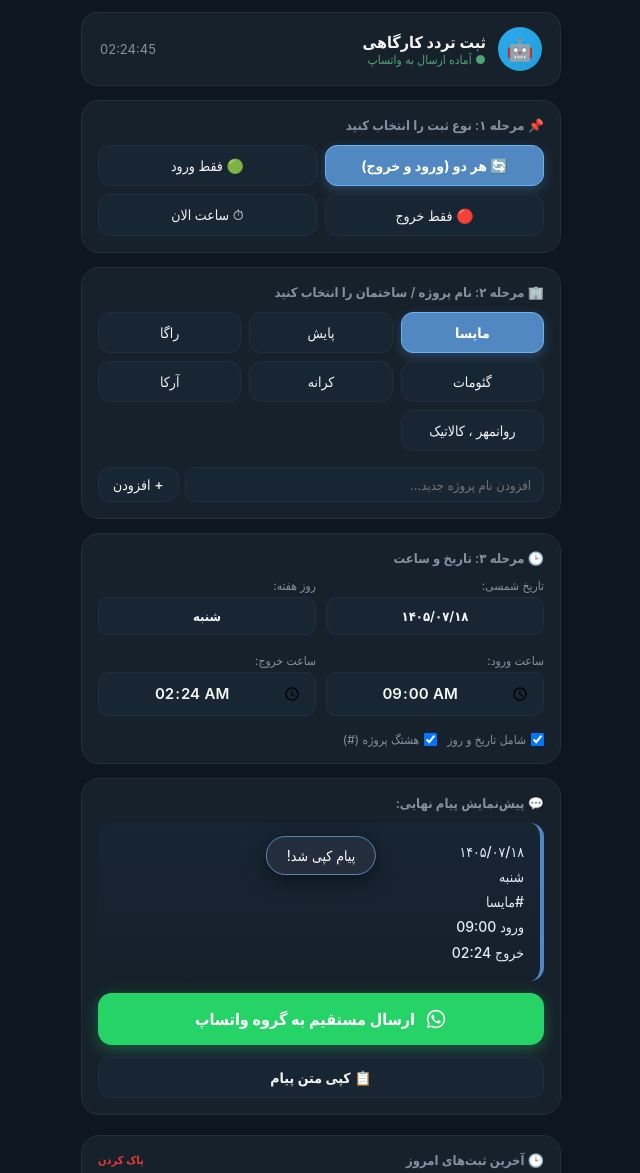
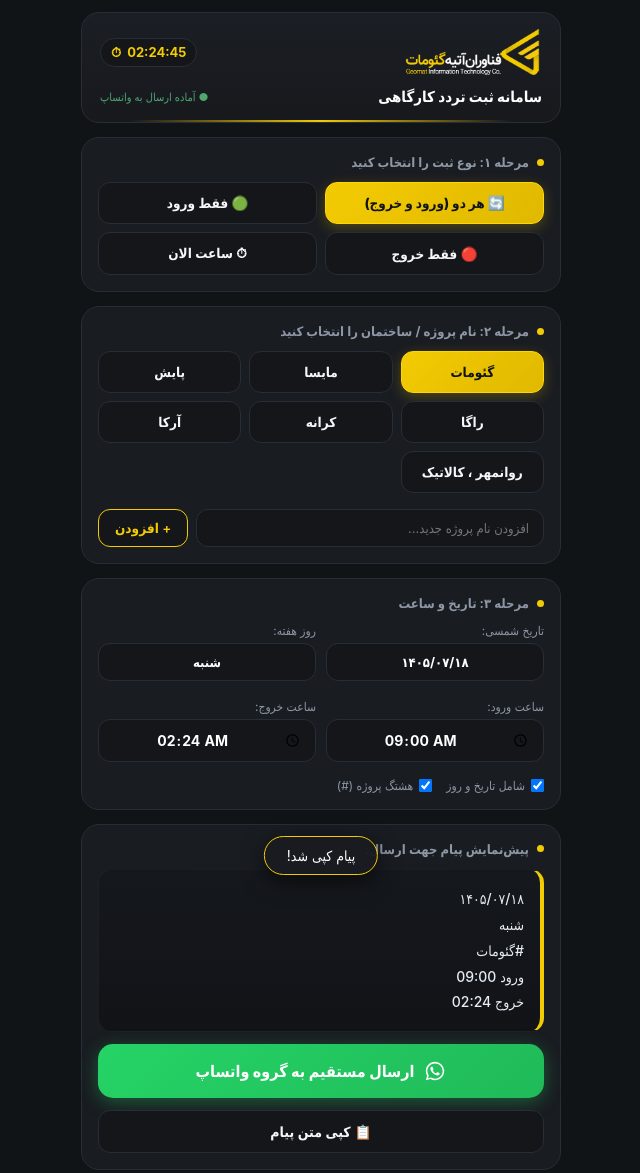
Before and after one commit to alimhbtwenty/whatsapp-attendance-bot, a plain HTML site: page index.html in a window 1280 px wide. Shown: the top 1173 px of the page, without its empty margins (319-959 px from the left). Drawn offline with Linux system fonts and the light colour scheme.

Commit message:
feat: redesign UI and app icons matching geomatco.com corporate identity

```diff
--- a/index.html
+++ b/index.html
@@ -3,31 +3,31 @@
 <head>
   <meta charset="UTF-8">
   <meta name="viewport" content="width=device-width, initial-scale=1.0, maximum-scale=1.0, user-scalable=no">
-  <title>ثبت تردد و حضور و غیاب</title>
+  <title>سامانه ثبت تردد گئومات</title>
 
-  <!-- PWA Meta Tags -->
+  <!-- PWA Meta Tags & Icons (Geomat Brand) -->
   <link rel="manifest" href="manifest.json">
-  <meta name="theme-color" content="#17212b">
+  <meta name="theme-color" content="#111417">
   <meta name="apple-mobile-web-app-capable" content="yes">
   <meta name="apple-mobile-web-app-status-bar-style" content="black-translucent">
-  <meta name="apple-mobile-web-app-title" content="ثبت تردد">
+  <meta name="apple-mobile-web-app-title" content="تردد گئومات">
+  <link rel="icon" type="image/png" href="icon-192.png">
   <link rel="apple-touch-icon" href="icon-192.png">
 
   <style>
     :root {
-      --bg-color: #0e1621;
-      --card-bg: #17212b;
-      --bubble-in: #182533;
-      --bubble-out: #2b5278;
-      --primary: #5288c1;
-      --primary-hover: #64b5f6;
+      --bg-color: #111417;
+      --card-bg: #191c21;
+      --bubble-in: #14161a;
+      --primary: #F3CB03;
+      --primary-hover: #ffd700;
+      --primary-glow: rgba(243, 203, 3, 0.25);
       --whatsapp: #25D366;
       --whatsapp-hover: #20ba59;
-      --text-main: #f5f5f5;
-      --text-muted: #8292a1;
-      --border: #242f3d;
-      --active-btn: #2b5278;
-      --danger: #e53935;
+      --text-main: #f5f7fa;
+      --text-muted: #8d97a5;
+      --border: #282d37;
+      --danger: #ff4757;
     }
 
     * {
@@ -45,7 +45,7 @@
       display: flex;
       justify-content: center;
       padding: 12px;
-      padding-bottom: 40px;
+      padding-bottom: 45px;
     }
 
     .container {
@@ -59,76 +59,115 @@
     /* Install Banner */
     .install-banner {
       display: none;
-      background: linear-gradient(135deg, #2b5278, #182533);
+      background: linear-gradient(135deg, #1f2329 0%, #16191d 100%);
       border: 1px solid var(--primary);
-      border-radius: 14px;
+      border-radius: 16px;
       padding: 12px 16px;
       align-items: center;
       justify-content: space-between;
-      gap: 10px;
-      box-shadow: 0 4px 15px rgba(0,0,0,0.3);
+      gap: 12px;
+      box-shadow: 0 4px 20px var(--primary-glow);
     }
     .install-banner.show {
       display: flex;
     }
+    .install-info {
+      display: flex;
+      align-items: center;
+      gap: 10px;
+    }
+    .install-logo-mini {
+      width: 38px;
+      height: 38px;
+      border-radius: 10px;
+      background: #000;
+      object-fit: contain;
+      padding: 4px;
+      border: 1px solid var(--border);
+    }
     .install-text {
       font-size: 13px;
-      font-weight: 600;
+      font-weight: 700;
+      color: #fff;
     }
     .install-sub {
       font-size: 11px;
-      color: #b0c4de;
+      color: var(--primary);
     }
     .install-action-btn {
-      background-color: var(--primary);
-      color: #fff;
+      background: linear-gradient(135deg, var(--primary), var(--primary-hover));
+      color: #111417;
       border: none;
-      padding: 8px 14px;
+      padding: 9px 15px;
       border-radius: 10px;
       font-size: 13px;
-      font-weight: 700;
+      font-weight: 800;
       cursor: pointer;
       white-space: nowrap;
+      box-shadow: 0 3px 10px var(--primary-glow);
     }
 
     /* Header */
     .header {
-      background-color: var(--card-bg);
-      border-radius: 16px;
-      padding: 14px 18px;
+      background: linear-gradient(180deg, #1b1e24 0%, #17191d 100%);
+      border-radius: 18px;
+      padding: 16px 18px;
+      display: flex;
+      flex-direction: column;
+      gap: 12px;
+      border: 1px solid var(--border);
+      position: relative;
+      overflow: hidden;
+    }
+    .header::after {
+      content: "";
+      position: absolute;
+      bottom: 0;
+      left: 10%;
+      right: 10%;
+      height: 2px;
+      background: linear-gradient(90deg, transparent 0%, var(--primary) 50%, transparent 100%);
+    }
+
+    .header-top {
       display: flex;
       align-items: center;
       justify-content: space-between;
+    }
+    .brand-logo-img {
+      max-width: 140px;
+      height: auto;
+      object-fit: contain;
+    }
+    .live-clock-badge {
+      background-color: var(--bubble-in);
       border: 1px solid var(--border);
-    }
-    .header-info {
+      padding: 5px 10px;
+      border-radius: 20px;
+      font-size: 13px;
+      font-weight: 700;
+      color: var(--primary);
+      direction: ltr;
       display: flex;
       align-items: center;
-      gap: 12px;
+      gap: 6px;
     }
-    .bot-avatar {
-      width: 44px;
-      height: 44px;
-      border-radius: 50%;
-      background: linear-gradient(135deg, #2AABEE, #229ED9);
+    .header-bottom {
+      display: flex;
+      justify-content: space-between;
+      align-items: center;
+    }
+    .app-title {
+      font-size: 15px;
+      font-weight: 800;
+      color: #fff;
+    }
+    .app-status {
+      font-size: 11px;
+      color: #4fa770;
       display: flex;
       align-items: center;
-      justify-content: center;
-      font-size: 22px;
-    }
-    .bot-title {
-      font-size: 16px;
-      font-weight: 700;
-    }
-    .bot-status {
-      font-size: 12px;
-      color: #4fa770;
-    }
-    .current-clock {
-      text-align: left;
-      font-size: 13px;
-      color: var(--text-muted);
-      direction: ltr;
+      gap: 4px;
     }
 
     /* Cards / Bubbles */
@@ -144,11 +183,18 @@
 
     .bubble-title {
       font-size: 13px;
-      font-weight: 600;
+      font-weight: 700;
       color: var(--text-muted);
       display: flex;
       align-items: center;
-      gap: 6px;
+      gap: 8px;
+    }
+    .bubble-title span.accent-dot {
+      display: inline-block;
+      width: 7px;
+      height: 7px;
+      border-radius: 50%;
+      background-color: var(--primary);
     }
 
     /* Option Grid / Inline Buttons */
@@ -165,16 +211,16 @@
       background-color: var(--bubble-in);
       border: 1px solid var(--border);
       color: var(--text-main);
-      padding: 11px 8px;
+      padding: 12px 8px;
       border-radius: 12px;
-      font-size: 14px;
-      font-weight: 500;
+      font-size: 13.5px;
+      font-weight: 600;
       cursor: pointer;
       display: flex;
       align-items: center;
       justify-content: center;
       gap: 6px;
-      transition: all 0.15s ease;
+      transition: all 0.18s ease;
       text-align: center;
       user-select: none;
     }
@@ -182,11 +228,11 @@
       transform: scale(0.96);
     }
     .inline-btn.selected {
-      background-color: var(--primary);
+      background: linear-gradient(135deg, var(--primary) 0%, #e0b800 100%);
       border-color: var(--primary-hover);
-      color: #fff;
-      font-weight: 700;
-      box-shadow: 0 4px 12px rgba(82, 136, 193, 0.35);
+      color: #111417;
+      font-weight: 800;
+      box-shadow: 0 4px 14px var(--primary-glow);
     }
 
     /* Inputs */
@@ -199,7 +245,7 @@
       flex: 1;
       display: flex;
       flex-direction: column;
-      gap: 4px;
+      gap: 5px;
     }
     .time-group label {
       font-size: 12px;
@@ -208,15 +254,16 @@
     .custom-input {
       background-color: var(--bubble-in);
       border: 1px solid var(--border);
-      color: var(--text-main);
+      color: #fff;
       padding: 10px 12px;
-      border-radius: 10px;
-      font-size: 15px;
-      font-weight: 600;
+      border-radius: 12px;
+      font-size: 14px;
+      font-weight: 700;
       text-align: center;
       width: 100%;
       outline: none;
       direction: ltr;
+      transition: border-color 0.2s;
     }
     .custom-input:focus {
       border-color: var(--primary);
@@ -225,7 +272,7 @@
     /* Custom Project Add */
     .add-project-row {
       display: flex;
-      gap: 6px;
+      gap: 8px;
       margin-top: 4px;
     }
     .add-project-input {
@@ -233,47 +280,52 @@
       background-color: var(--bubble-in);
       border: 1px solid var(--border);
       color: var(--text-main);
-      padding: 8px 12px;
-      border-radius: 10px;
+      padding: 10px 14px;
+      border-radius: 12px;
       font-size: 13px;
       outline: none;
+    }
+    .add-project-input:focus {
+      border-color: var(--primary);
     }
 
     /* Preview Message Box */
     .preview-box {
-      background: linear-gradient(180deg, #182533 0%, #15202b 100%);
+      background: linear-gradient(180deg, #15181d 0%, #111317 100%);
       border-radius: 14px;
       padding: 16px;
       border-right: 4px solid var(--primary);
+      border-left: 1px solid rgba(255,255,255,0.04);
+      border-top: 1px solid rgba(255,255,255,0.04);
+      border-bottom: 1px solid rgba(255,255,255,0.04);
       white-space: pre-wrap;
       font-size: 14px;
-      line-height: 1.8;
+      line-height: 1.85;
       font-weight: 500;
-      color: #e3edf7;
-      min-height: 80px;
+      color: #e5ebf2;
+      min-height: 85px;
       user-select: all;
     }
 
     /* Action Buttons */
     .whatsapp-btn {
-      background-color: var(--whatsapp);
+      background: linear-gradient(135deg, #25D366 0%, #20ba59 100%);
       color: #fff;
       border: none;
-      border-radius: 14px;
-      padding: 15px;
+      border-radius: 15px;
+      padding: 16px;
       font-size: 16px;
-      font-weight: 700;
+      font-weight: 800;
       cursor: pointer;
       display: flex;
       align-items: center;
       justify-content: center;
       gap: 10px;
-      box-shadow: 0 4px 15px rgba(37, 211, 102, 0.35);
+      box-shadow: 0 4px 18px rgba(37, 211, 102, 0.35);
       transition: all 0.2s ease;
     }
     .whatsapp-btn:active {
       transform: scale(0.97);
-      background-color: var(--whatsapp-hover);
     }
 
     .copy-btn {
@@ -281,7 +333,7 @@
       border: 1px solid var(--border);
       color: var(--text-main);
       border-radius: 12px;
-      padding: 11px;
+      padding: 12px;
       font-size: 14px;
       font-weight: 600;
       cursor: pointer;
@@ -307,8 +359,8 @@
     }
     .history-item {
       background-color: var(--bubble-in);
-      padding: 10px 12px;
-      border-radius: 10px;
+      padding: 10px 14px;
+      border-radius: 12px;
       font-size: 12px;
       display: flex;
       justify-content: space-between;
@@ -319,8 +371,8 @@
       color: var(--text-muted);
     }
     .history-badge {
-      font-weight: bold;
-      color: var(--primary-hover);
+      font-weight: 700;
+      color: var(--primary);
     }
 
     .toast {
@@ -328,13 +380,13 @@
       bottom: 25px;
       left: 50%;
       transform: translateX(-50%) translateY(100px);
-      background: rgba(36, 47, 61, 0.95);
+      background: rgba(25, 28, 33, 0.96);
       border: 1px solid var(--primary);
       color: #fff;
-      padding: 10px 20px;
+      padding: 10px 22px;
       border-radius: 20px;
       font-size: 14px;
-      box-shadow: 0 5px 20px rgba(0,0,0,0.5);
+      box-shadow: 0 6px 22px rgba(0,0,0,0.6);
       transition: transform 0.25s ease;
       z-index: 999;
       pointer-events: none;
@@ -348,30 +400,36 @@
 
 <div class="container">
 
-  <!-- PWA Install Prompt Banner -->
+  <!-- PWA Install Prompt Banner (با لوگوی رسمی گئومات) -->
   <div class="install-banner" id="installBanner">
-    <div>
-      <div class="install-text">📲 نصب اپلیکیشن روی گوشی</div>
-      <div class="install-sub">بدون نیاز به مرورگر، مثل اپ معمولی</div>
+    <div class="install-info">
+      <img src="icon-192.png" alt="Geomat App Icon" class="install-logo-mini">
+      <div>
+        <div class="install-text">نصب اپلیکیشن گئومات روی گوشی</div>
+        <div class="install-sub">دسترسی سریع و آفلاین بدون نوار مرورگر</div>
+      </div>
     </div>
     <button class="install-action-btn" id="installAppBtn">نصب اپ</button>
   </div>
 
-  <!-- Header -->
+  <!-- Header با لوگوی رسمی شرکت گئومات -->
   <div class="header">
-    <div class="header-info">
-      <div class="bot-avatar">🤖</div>
-      <div>
-        <div class="bot-title">ثبت تردد کارگاهی</div>
-        <div class="bot-status">● آماده ارسال به واتساپ</div>
+    <div class="header-top">
+      <img src="logo-geomatco.png" alt="شرکت فناوران آتیه گئومات" class="brand-logo-img">
+      <div class="live-clock-badge">
+        <span>⏱</span>
+        <span id="liveClock">--:--</span>
       </div>
     </div>
-    <div class="current-clock" id="liveClock">--:--</div>
+    <div class="header-bottom">
+      <div class="app-title">سامانه ثبت تردد کارگاهی</div>
+      <div class="app-status">● آماده ارسال به واتساپ</div>
+    </div>
   </div>
 
-  <!-- Step 1: نوع گزارش (ورود، خروج، یا بازه کامل) -->
+  <!-- Step 1: نوع ثبت -->
   <div class="chat-bubble">
-    <div class="bubble-title">📌 مرحله ۱: نوع ثبت را انتخاب کنید</div>
+    <div class="bubble-title"><span class="accent-dot"></span> مرحله ۱: نوع ثبت را انتخاب کنید</div>
     <div class="btn-grid cols-2" id="actionTypeGrid">
       <button class="inline-btn selected" onclick="setActionType('both')">
         🔄 هر دو (ورود و خروج)
@@ -390,19 +448,19 @@
 
   <!-- Step 2: انتخاب پروژه/مکان -->
   <div class="chat-bubble">
-    <div class="bubble-title">🏢 مرحله ۲: نام پروژه / ساختمان را انتخاب کنید</div>
+    <div class="bubble-title"><span class="accent-dot"></span> مرحله ۲: نام پروژه / ساختمان را انتخاب کنید</div>
     <div class="btn-grid" id="projectsGrid">
       <!-- Generated via JS -->
     </div>
     <div class="add-project-row">
       <input type="text" id="newProjectInput" class="add-project-input" placeholder="افزودن نام پروژه جدید...">
-      <button class="inline-btn" style="padding: 8px 14px;" onclick="addNewProject()">+ افزودن</button>
+      <button class="inline-btn" style="padding: 10px 16px; background: var(--bubble-in); border-color: var(--primary); color: var(--primary);" onclick="addNewProject()">+ افزودن</button>
     </div>
   </div>
 
   <!-- Step 3: تنظیم زمان و تاریخ -->
   <div class="chat-bubble">
-    <div class="bubble-title">🕒 مرحله ۳: تاریخ و ساعت</div>
+    <div class="bubble-title"><span class="accent-dot"></span> مرحله ۳: تاریخ و ساعت</div>
     <div class="time-picker-row">
       <div class="time-group">
         <label>تاریخ شمسی:</label>
@@ -426,20 +484,20 @@
     </div>
 
     <!-- تنظیمات فرمت پیام -->
-    <div style="display: flex; gap: 10px; margin-top: 4px; font-size: 12px; color: var(--text-muted);">
-      <label style="display:flex; align-items:center; gap:5px; cursor:pointer;">
+    <div style="display: flex; gap: 14px; margin-top: 4px; font-size: 12px; color: var(--text-muted);">
+      <label style="display:flex; align-items:center; gap:6px; cursor:pointer;">
         <input type="checkbox" id="includeDateCheck" checked onchange="updatePreview()"> شامل تاریخ و روز
       </label>
-      <label style="display:flex; align-items:center; gap:5px; cursor:pointer;">
+      <label style="display:flex; align-items:center; gap:6px; cursor:pointer;">
         <input type="checkbox" id="hashtagCheck" checked onchange="updatePreview()"> هشتگ پروژه (#)
       </label>
     </div>
   </div>
 
-  <!-- Step 4: پیش‌نمایش تلگرامی پیام -->
+  <!-- Step 4: پیش‌نمایش پیام -->
   <div class="chat-bubble">
-    <div class="bubble-title">💬 پیش‌نمایش پیام نهایی:</div>
-    <div class="preview-box" id="messagePreview">در حال تولید پیام...</div>
+    <div class="bubble-title"><span class="accent-dot"></span> پیش‌نمایش پیام جهت ارسال:</div>
+    <div class="preview-box" id="messagePreview">در حال آماده‌سازی پیام...</div>
 
     <button class="whatsapp-btn" onclick="sendToWhatsApp()">
       <svg width="22" height="22" viewBox="0 0 24 24" fill="currentColor">
@@ -475,7 +533,7 @@
     });
   }
 
-  // مدیریت نصب به عنوان اپلیکیشن (PWA install prompt)
+  // مدیریت نصب PWA
   let deferredPrompt;
   const installBanner = document.getElementById('installBanner');
   const installAppBtn = document.getElementById('installAppBtn');
@@ -499,22 +557,22 @@
     }
   });
 
-  // پروژه‌های پیش‌فرض بر اساس پیام‌های ارسالی شما
+  // پروژه‌های پیش‌فرض مطابق با گزارش‌های شما (شامل گئومات)
   const DEFAULT_PROJECTS = [
-    "مایسا", "پایش", "راگا", "گئومات",
+    "گئومات", "مایسا", "پایش", "راگا",
     "کرانه", "آرکا", "روانمهر ، کالاتیک"
   ];
 
-  let selectedProject = "مایسا";
-  let actionType = "both"; // 'both', 'in', 'out'
+  let selectedProject = "گئومات";
+  let actionType = "both";
 
   function getProjects() {
-    const saved = localStorage.getItem('attendance_projects');
+    const saved = localStorage.getItem('geomat_attendance_projects');
     return saved ? JSON.parse(saved) : DEFAULT_PROJECTS;
   }
 
   function saveProjects(list) {
-    localStorage.setItem('attendance_projects', JSON.stringify(list));
+    localStorage.setItem('geomat_attendance_projects', JSON.stringify(list));
   }
 
   // محاسبه تاریخ و زمان شمسی
@@ -682,7 +740,7 @@
 
     if (navigator.share) {
       navigator.share({
-        title: 'گزارش تردد',
+        title: 'گزارش تردد گئومات',
         text: text
       }).catch(err => {
         openWhatsAppDirect(text);
@@ -715,7 +773,7 @@
   }
 
   function saveToHistory(text, proj) {
-    let history = JSON.parse(localStorage.getItem('attendance_history') || '[]');
+    let history = JSON.parse(localStorage.getItem('geomat_attendance_history') || '[]');
     const d = new Date();
     const time = `${String(d.getHours()).padStart(2,'0')}:${String(d.getMinutes()).padStart(2,'0')}`;
     history.unshift({
@@ -724,13 +782,13 @@
       preview: text.split('\n').filter(Boolean).slice(-2).join(' | ')
     });
     if (history.length > 20) history.pop();
-    localStorage.setItem('attendance_history', JSON.stringify(history));
+    localStorage.setItem('geomat_attendance_history', JSON.stringify(history));
     renderHistory();
   }
 
   function renderHistory() {
     const list = document.getElementById('historyList');
-    const history = JSON.parse(localStorage.getItem('attendance_history') || '[]');
+    const history = JSON.parse(localStorage.getItem('geomat_attendance_history') || '[]');
     if (history.length === 0) {
       list.innerHTML = '<div style="color:var(--text-muted); font-size:12px; text-align:center;">هنوز ثبتی انجام نشده است.</div>';
       return;
@@ -745,7 +803,7 @@
   }
 
   function clearHistory() {
-    localStorage.removeItem('attendance_history');
+    localStorage.removeItem('geomat_attendance_history');
     renderHistory();
     showToast('تاریخچه پاک شد');
   }
--- a/sw.js
+++ b/sw.js
@@ -1,8 +1,9 @@
-const CACHE_NAME = 'attendance-bot-v1';
+const CACHE_NAME = 'geomat-attendance-v2';
 const ASSETS = [
   './',
   './index.html',
   './manifest.json',
+  './logo-geomatco.png',
   './icon-192.png',
   './icon-512.png'
 ];
```
Also changed, not shown: icon-192.png, icon-512.png, logo-geomatco.png (added), manifest.json.
